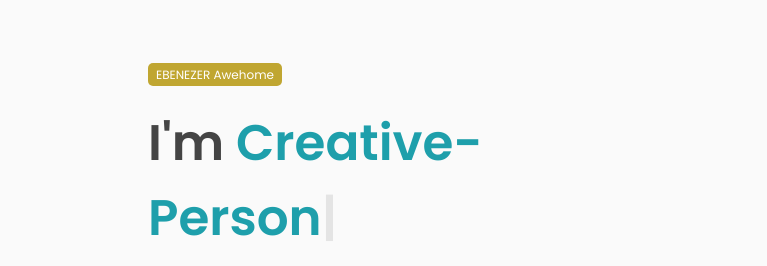
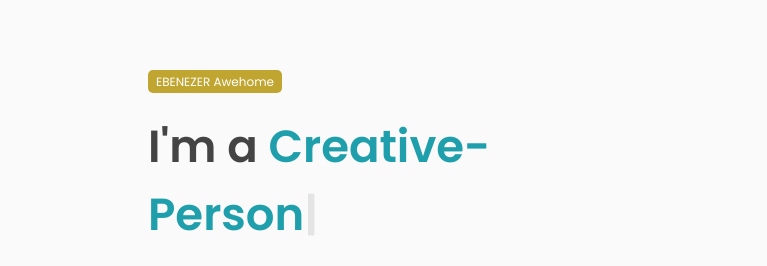
Before and after one commit to DevEben/Eben_Portfolio_Website, a website: page frontend/index.html in a window 1280 px wide. Shown: the part 93-359 px from the top of the page, 0-767 px from the left. Drawn offline with nearby package versions, Linux system fonts and the light colour scheme; files whose address does not match are found by name.

Commit message:
Created a Portfolio Website

```diff
--- a/frontend/assets/css/style.css
+++ b/frontend/assets/css/style.css
@@ -211,7 +211,7 @@ nav {
 }
 
 .featured-name {
-    font-size: 50px;
+    font-size: 45px;
     font-weight: 600;
     color: var(--text-color-second);
     margin-block: 20px;
--- a/frontend/index.html
+++ b/frontend/index.html
@@ -66,7 +66,7 @@
                 <span>EBENEZER Awehome</span>
             </div>
             <div class="featured-name">
-                <p>I'm <span class="typedText"></span></p>
+                <p>I'm a <span class="typedText"></span></p>
             </div>
             <div class="featured-text-info">
                 <p>Versatile web developer and designer with a strong foundation in backend development,
```
